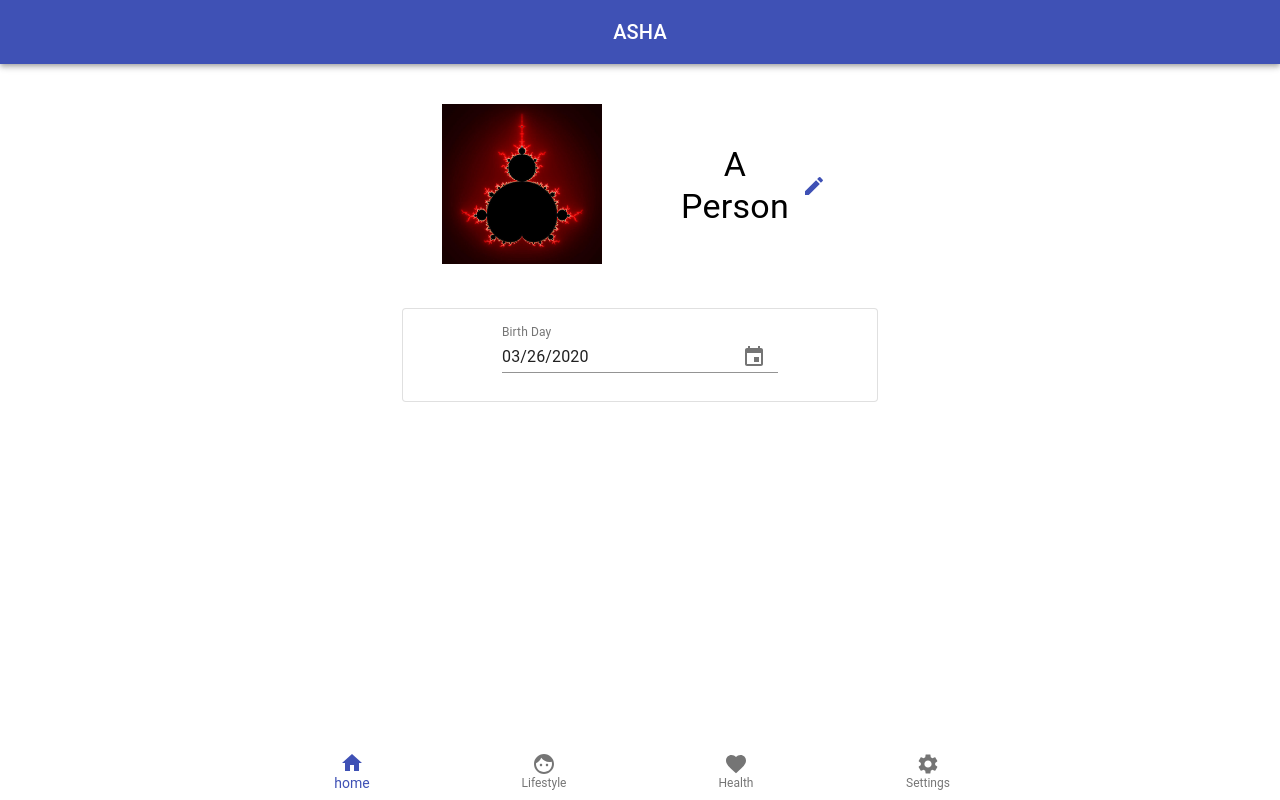
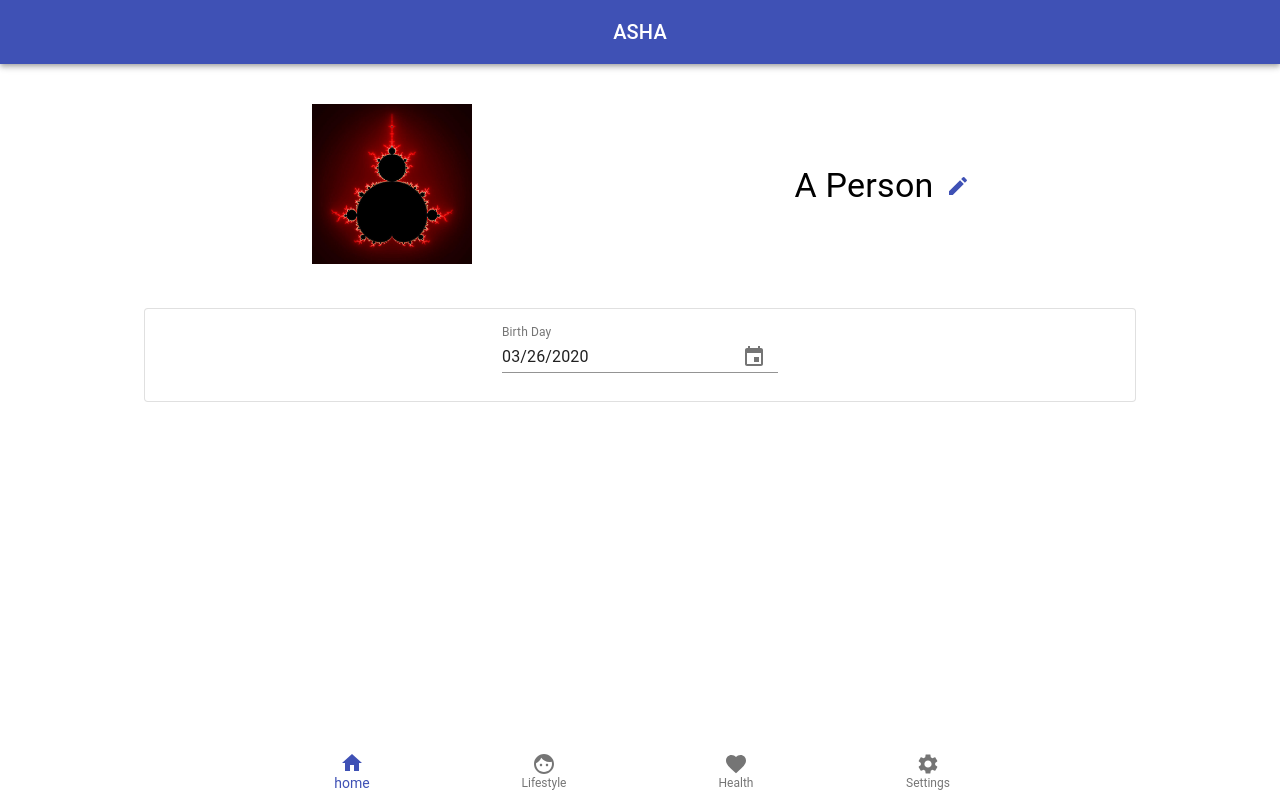
Before and after one commit to illemonati/asha-health, a React (Create React App) app: page /my-profile in a window 1280 px wide. Built offline with nearby package versions, Linux system fonts and the light colour scheme.

Commit message:
user profile increase container max width

```diff
--- a/src/modules/Settings/MyProfile/MyProfileComponent.tsx
+++ b/src/modules/Settings/MyProfile/MyProfileComponent.tsx
@@ -76,7 +76,7 @@ export default function MyProfileComponent() {
     return (
         <div className="MyProfileComponent">
             <MuiPickersUtilsProvider utils={DateFnsUtils}>
-                <Container maxWidth="xs">
+                <Container maxWidth="md">
                     <Grid className="MyProfileComponentMainGrid" container spacing={10} justify="center" alignItems="center">
                         <Grid item xs={6}>
                             <img alt="profile" src={profilePicPlaceHolder} className="MyProfileComponentProfileImage" />
```
